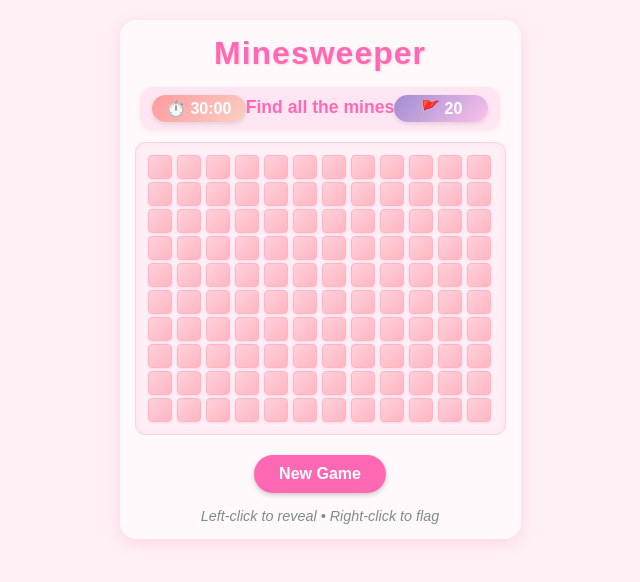
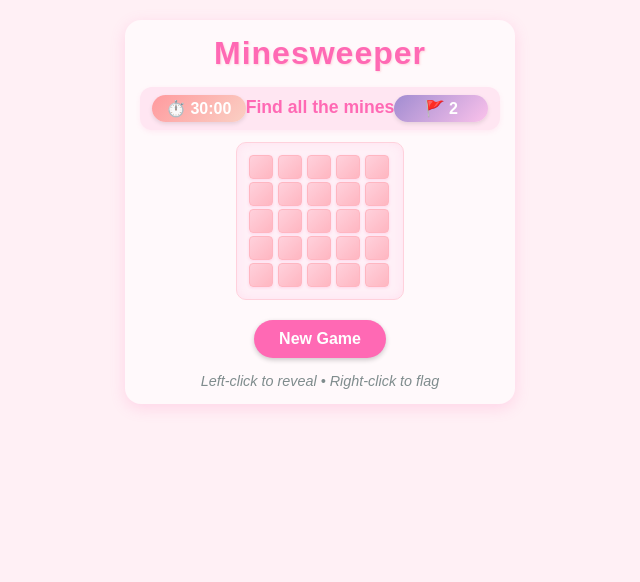
Before and after one commit to CodeWithRonnie/MineSweeper, a React (Create React App) app: page / in a window 1280 px wide. Shown: the top 582 px of the page, without its empty margins (320-960 px from the left). Built offline with nearby package versions, Linux system fonts and the light colour scheme.

Commit message:
Reduce game size to 5x5 with only 2 mines for testing

```diff
--- a/package.json
+++ b/package.json
@@ -13,7 +13,7 @@
     "web-vitals": "^2.1.4"
   },
   "scripts": {
-    "start": "react-scripts start",
+    "start": "set PORT=3001 && react-scripts start",
     "build": "react-scripts build",
     "test": "react-scripts test",
     "eject": "react-scripts eject"
--- a/src/Minesweeper.js
+++ b/src/Minesweeper.js
@@ -1,9 +1,9 @@
 import React from 'react';
 
-const ROWS = 10;
-const COLS = 12;
+const ROWS = 5;  // Reduced for testing
+const COLS = 5;   // Reduced for testing
 const TILE_COUNT = ROWS * COLS;
-const MINE_COUNT = 20;
+const MINE_COUNT = 2;  // Only 2 mines for testing
 
 class Minesweeper extends React.Component {
   constructor(props) {
```
